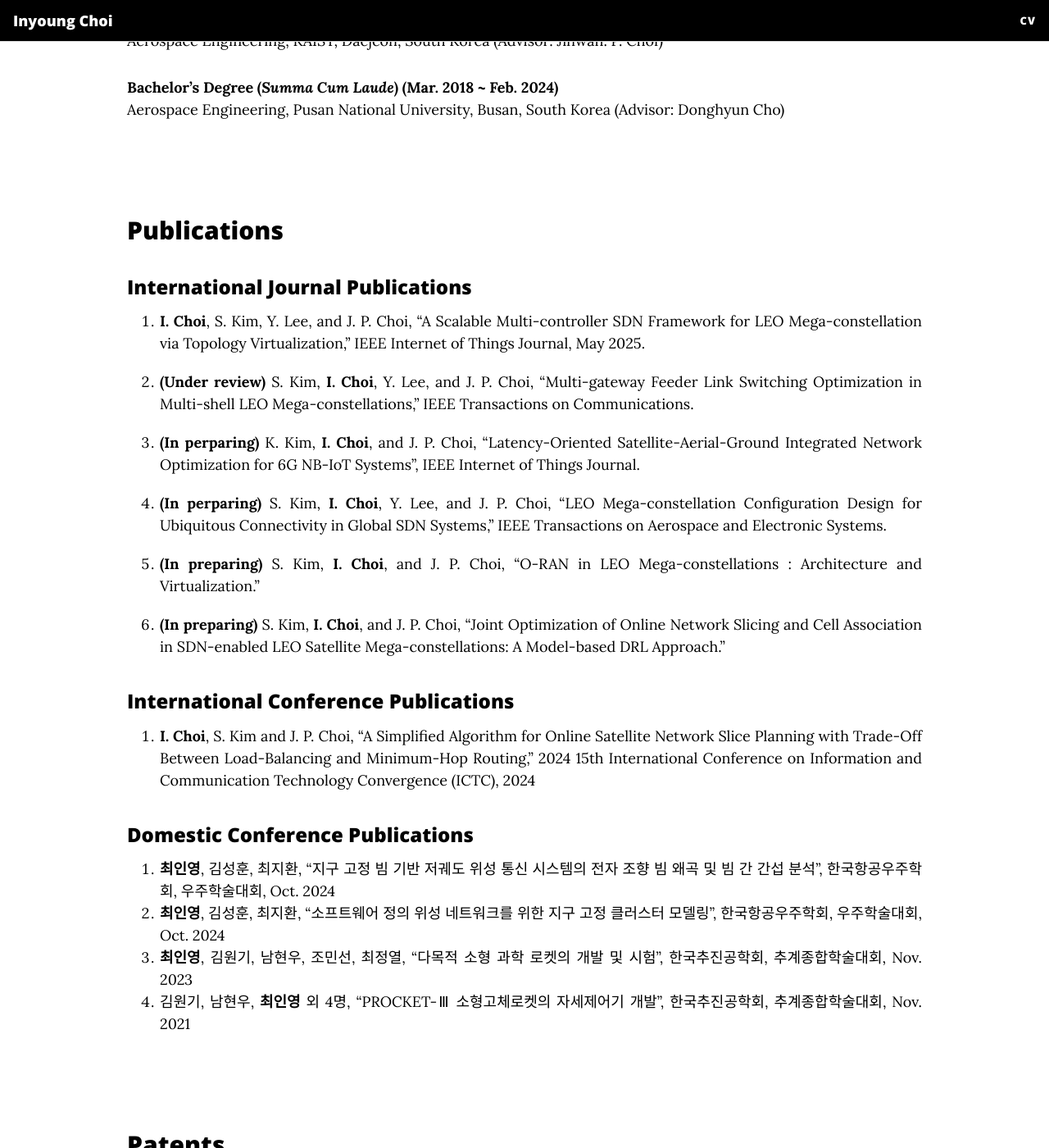
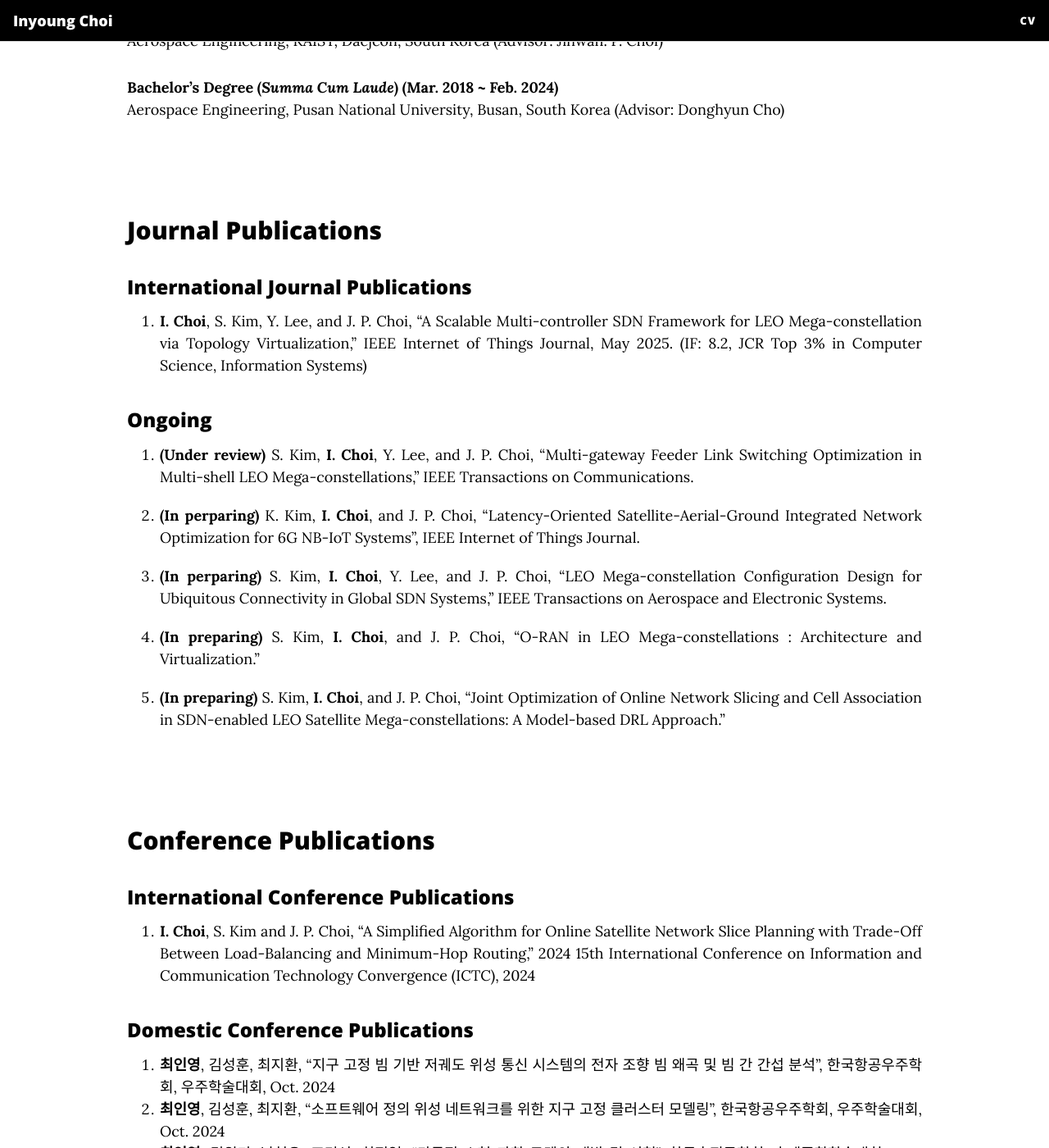
Before and after one commit to InyoungChoi-acai/InyoungChoi-acai.github.io, a Jekyll site: the page built from CV.md, in a window 1280 px wide and 1400 px high, scrolled down 592 px. Shown: the whole window at 82% size. Built offline with Jekyll 4.4.1, drawn with Linux system fonts in a browser that asks for light colours; nearby versions of some CDN libraries.

Commit message:
Update CV.md

```diff
--- a/CV.md
+++ b/CV.md
@@ -31,20 +31,24 @@ Inyoung Choi received his B.S. degree (*summa cum laude*) in aerospace engineeri
 
 <br>
 
-## Publications
+## Journal Publications
 ### International Journal Publications
-  1. **I. Choi**, S. Kim, Y. Lee, and J. P. Choi, “A Scalable Multi-controller SDN Framework for LEO Mega-constellation via Topology Virtualization,” IEEE Internet of Things Journal, May 2025.
+  1. **I. Choi**, S. Kim, Y. Lee, and J. P. Choi, “A Scalable Multi-controller SDN Framework for LEO Mega-constellation via Topology Virtualization,” IEEE Internet of Things Journal, May 2025. (IF: 8.2, JCR Top 3% in Computer Science, Information Systems)
 
-  2. **(Under review)** S. Kim, **I. Choi**, Y. Lee, and J. P. Choi, “Multi-gateway Feeder Link Switching Optimization in Multi-shell LEO Mega-constellations,”  IEEE Transactions on Communications.
+### Ongoing
+  1. **(Under review)** S. Kim, **I. Choi**, Y. Lee, and J. P. Choi, “Multi-gateway Feeder Link Switching Optimization in Multi-shell LEO Mega-constellations,”  IEEE Transactions on Communications.
 
-  3. **(In perparing)** K. Kim, **I. Choi**, and J. P. Choi, "Latency-Oriented Satellite-Aerial-Ground Integrated Network Optimization for 6G NB-IoT Systems", IEEE Internet of Things Journal.
+  2. **(In perparing)** K. Kim, **I. Choi**, and J. P. Choi, "Latency-Oriented Satellite-Aerial-Ground Integrated Network Optimization for 6G NB-IoT Systems", IEEE Internet of Things Journal.
 
-  4. **(In perparing)** S. Kim, **I. Choi**, Y. Lee, and J. P. Choi, “LEO Mega-constellation Configuration Design for Ubiquitous Connectivity in Global SDN Systems,” IEEE Transactions on Aerospace and Electronic Systems.
+  3. **(In perparing)** S. Kim, **I. Choi**, Y. Lee, and J. P. Choi, “LEO Mega-constellation Configuration Design for Ubiquitous Connectivity in Global SDN Systems,” IEEE Transactions on Aerospace and Electronic Systems.
 
-  5. **(In preparing)** S. Kim, **I. Choi**, and J. P. Choi, “O-RAN in LEO Mega-constellations : Architecture and Virtualization.”
+  4. **(In preparing)** S. Kim, **I. Choi**, and J. P. Choi, “O-RAN in LEO Mega-constellations : Architecture and Virtualization.”
 
-  6. **(In preparing)** S. Kim, **I. Choi**, and J. P. Choi, “Joint Optimization of Online Network Slicing and Cell Association in SDN-enabled LEO Satellite Mega-constellations: A Model-based DRL Approach.”
+  5. **(In preparing)** S. Kim, **I. Choi**, and J. P. Choi, “Joint Optimization of Online Network Slicing and Cell Association in SDN-enabled LEO Satellite Mega-constellations: A Model-based DRL Approach.”
 
+<br>
+
+## Conference Publications
 ### International Conference Publications
   1. **I. Choi**, S. Kim and J. P. Choi, "A Simplified Algorithm for Online Satellite Network Slice Planning with Trade-Off Between Load-Balancing and Minimum-Hop Routing," 2024 15th International Conference on Information and Communication Technology Convergence (ICTC), 2024
 
```
